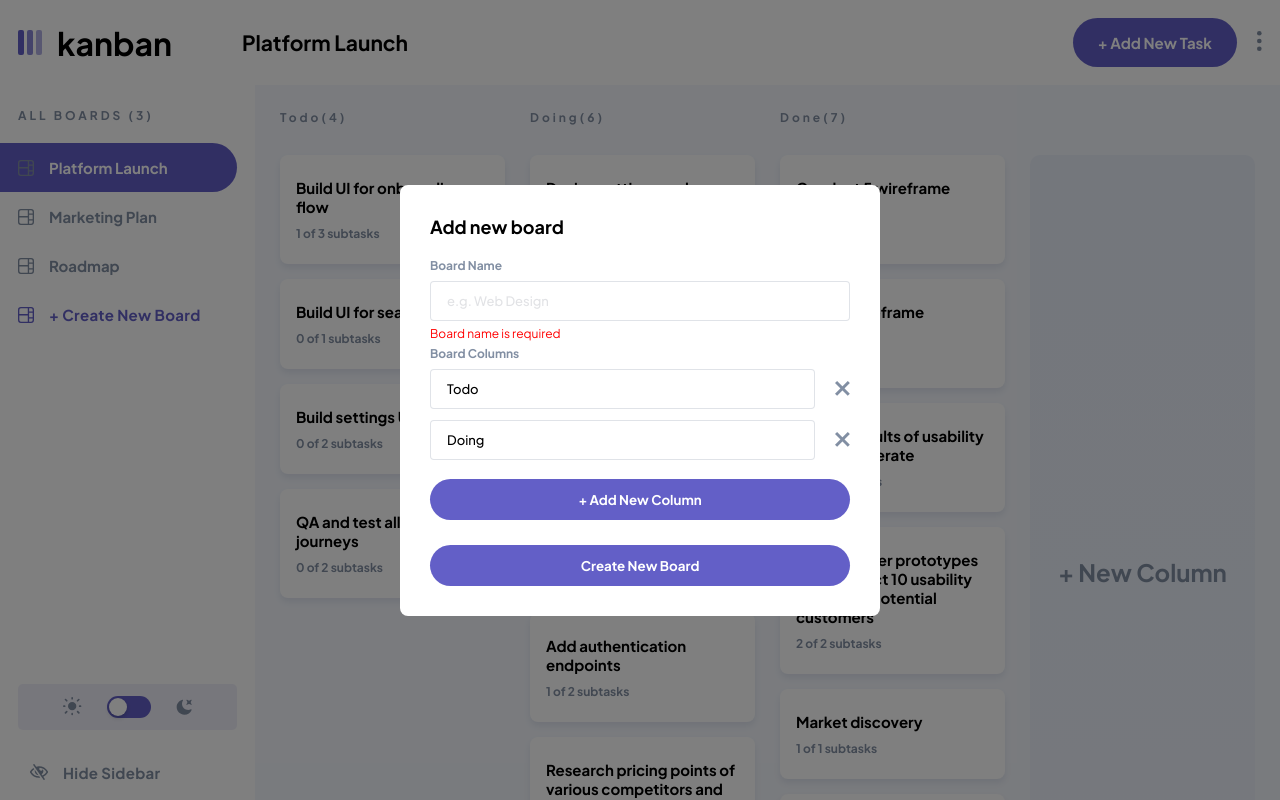
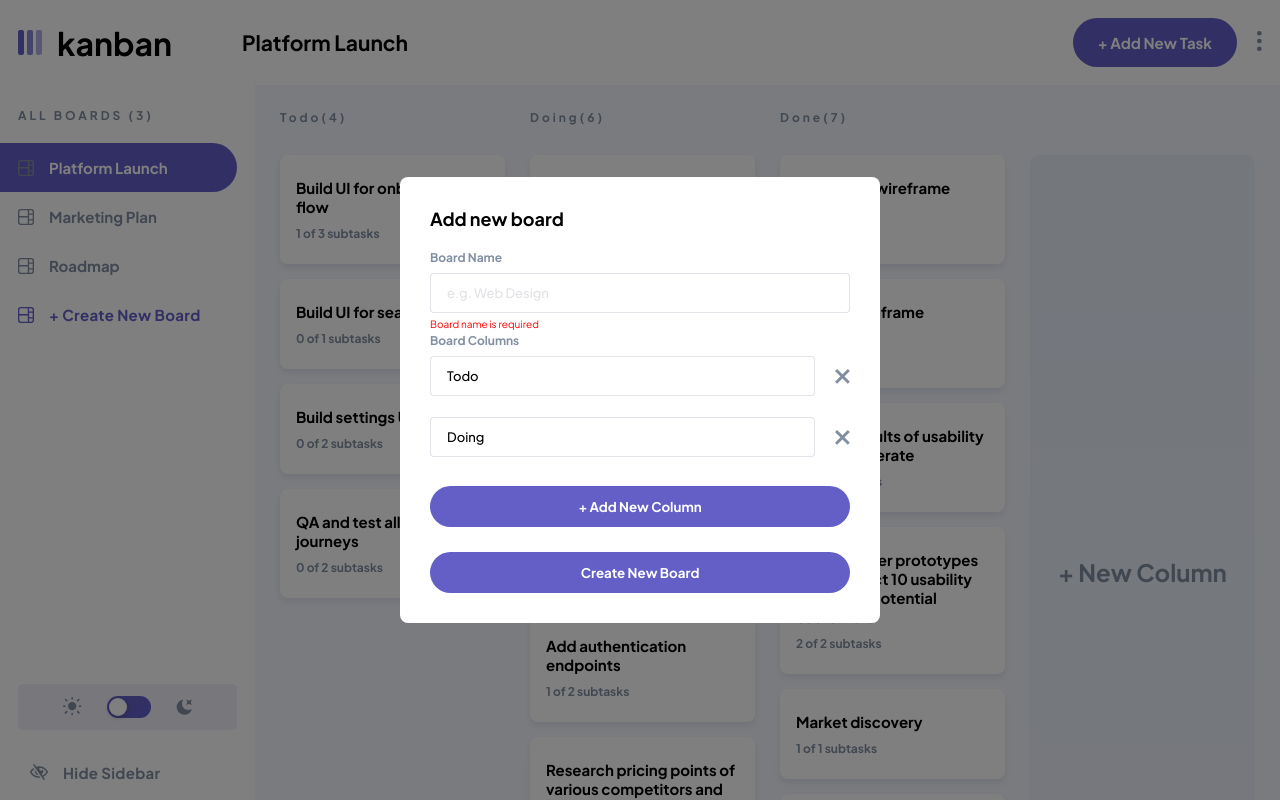
Before and after one commit to NurgulYunusova/Kanban-Task-Management, a React (Vite) app: page / in a window 1280 px wide. Both pictures are taken after a click on the button "+ Create New Board". Shown: the top 800 px of the page. Built offline with nearby package versions, Linux system fonts and the light colour scheme.

Commit message:
updated create new board error messages

```diff
--- a/src/components/sidebar/Sidebar.jsx
+++ b/src/components/sidebar/Sidebar.jsx
@@ -158,15 +158,22 @@ function Sidebar() {
                       onChange={handleChange}
                       value={values.name}
                     />
+                    <div
+                      style={{
+                        height: "10px",
+                        marginTop: "-10px",
+                      }}
+                    >
                       <p
                         style={{
                           color: "red",
-                        fontSize: "12px",
+                          fontSize: "10px",
                           marginTop: "-10px",
                         }}
                       >
                         {errors?.name}
                       </p>
+                    </div>
                     <label htmlFor="boardColumns">Board Columns</label>
                     {columnNames.map((columnName, index) => (
                       <div key={index}>
@@ -194,15 +201,22 @@ function Sidebar() {
                             />
                           }
                         </div>
+                        <div
+                          style={{
+                            height: "10px",
+                            marginTop: "0px",
+                          }}
+                        >
                           <p
                             style={{
                               color: "red",
-                            fontSize: "12px",
+                              fontSize: "10px",
                               marginTop: "-3px",
                             }}
                           >
                             {errors?.columns && errors.columns[index]}
                           </p>
+                        </div>
                       </div>
                     ))}
                     <button
```
Lines whose indentation alone changed are shown as unchanged.
